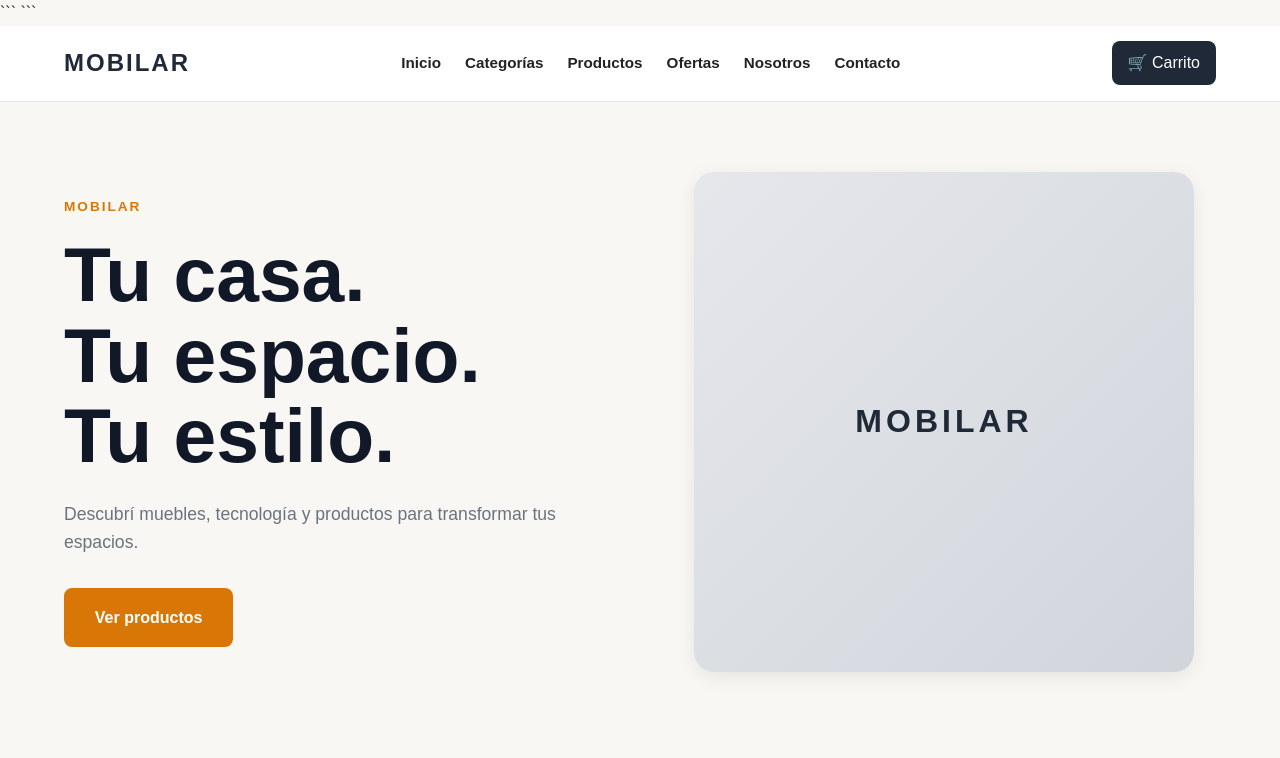
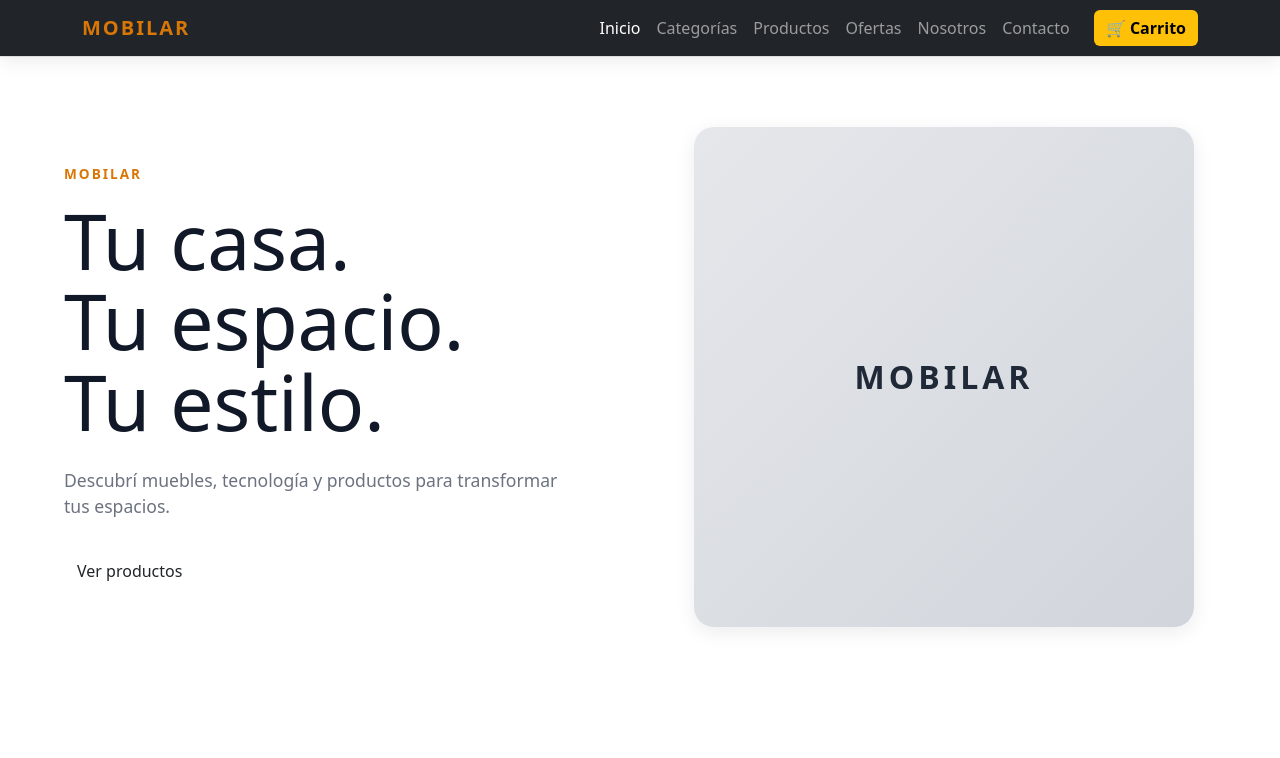
Before and after one commit to xaviervictory/Mobilar, a plain HTML site: page index.html in a window 1280 px wide. Shown: the top 758 px of the page. Drawn offline with nearby package versions, Linux system fonts and the light colour scheme.

Commit message:
Refactorizar navbar con Bootstrap

````diff
--- a/index.html
+++ b/index.html
@@ -5,7 +5,7 @@
     <meta charset="UTF-8">
     <meta name="viewport" content="width=device-width, initial-scale=1.0">
 
-```
+
 <meta name="description" content="Mobilar - Muebles, tecnología y productos para tu hogar y espacio de trabajo.">
 <meta name="keywords" content="muebles, escritorios, sillas, tecnología, computación, Mobilar">
 <meta name="author" content="Equipo Mobilar">
@@ -14,36 +14,154 @@
 
 <link rel="stylesheet" href="style.css">
 
+<link
+    href="https://cdn.jsdelivr.net/npm/bootstrap@5.3.3/dist/css/bootstrap.min.css"
+    rel="stylesheet"
+>
 
 </head>
 
 <body>
 
-```
+
 <!--  HEADER  -->
 
 <header class="header">
 
-    <nav class="navbar">
+    <!-- ==================== NAVBAR ==================== -->
 
-        <a href="#inicio" class="logo">
-            MOBILAR
-        </a>
+<nav class="navbar navbar-expand-lg bg-dark navbar-dark sticky-top">
 
-        <ul class="nav-links">
-            <li><a href="#inicio">Inicio</a></li>
-            <li><a href="#categorias">Categorías</a></li>
-            <li><a href="#productos">Productos</a></li>
-            <li><a href="#ofertas">Ofertas</a></li>
-            <li><a href="#nosotros">Nosotros</a></li>
-            <li><a href="#contacto">Contacto</a></li>
+
+<div class="container">
+
+    <!-- Logo -->
+
+    <a
+        class="navbar-brand fw-bold"
+        href="#inicio"
+    >
+        MOBILAR
+    </a>
+
+
+    <!-- Botón responsive -->
+
+    <button
+        class="navbar-toggler"
+        type="button"
+        data-bs-toggle="collapse"
+        data-bs-target="#navbarMobilar"
+        aria-controls="navbarMobilar"
+        aria-expanded="false"
+        aria-label="Abrir navegación"
+    >
+
+        <span class="navbar-toggler-icon"></span>
+
+    </button>
+
+
+    <!-- Menú -->
+
+    <div
+        class="collapse navbar-collapse"
+        id="navbarMobilar"
+    >
+
+        <ul class="navbar-nav ms-auto mb-2 mb-lg-0">
+
+            <li class="nav-item">
+
+                <a
+                    class="nav-link active"
+                    aria-current="page"
+                    href="#inicio"
+                >
+                    Inicio
+                </a>
+
+            </li>
+
+
+            <li class="nav-item">
+
+                <a
+                    class="nav-link"
+                    href="#categorias"
+                >
+                    Categorías
+                </a>
+
+            </li>
+
+
+            <li class="nav-item">
+
+                <a
+                    class="nav-link"
+                    href="#productos"
+                >
+                    Productos
+                </a>
+
+            </li>
+
+
+            <li class="nav-item">
+
+                <a
+                    class="nav-link"
+                    href="#ofertas"
+                >
+                    Ofertas
+                </a>
+
+            </li>
+
+
+            <li class="nav-item">
+
+                <a
+                    class="nav-link"
+                    href="#nosotros"
+                >
+                    Nosotros
+                </a>
+
+            </li>
+
+
+            <li class="nav-item">
+
+                <a
+                    class="nav-link"
+                    href="#contacto"
+                >
+                    Contacto
+                </a>
+
+            </li>
+
         </ul>
 
-        <a href="#carrito" class="cart">
+
+        <!-- Carrito -->
+
+        <a
+            href="#carrito"
+            class="btn btn-warning ms-lg-3"
+        >
             🛒 Carrito
         </a>
 
-    </nav>
+    </div>
+
+</div>
+
+
+</nav>
+
 
 </header>
 
@@ -823,6 +941,10 @@
 
 </footer>
 
+<script
+    src="https://cdn.jsdelivr.net/npm/bootstrap@5.3.3/dist/js/bootstrap.bundle.min.js">
+</script>
+
 
 </body>
 </html>
--- a/style.css
+++ b/style.css
@@ -1,3 +1,4 @@
+
 
 /*  VARIABLES  */
 
@@ -77,6 +78,7 @@ top: 0;
 z-index: 1000;
 }
 
+/*
 .navbar {
 width: 90%;
 max-width: 1200px;
@@ -91,6 +93,7 @@ gap: var(--spacing-md);
 
 
 }
+*/
 
 .logo {
 font-size: 1.5rem;
@@ -126,6 +129,7 @@ transition: var(--transition);
 .cart:hover {
 background-color: var(--color-secondary);
 }
+
 
 /*  HERO  */
 
@@ -884,12 +888,14 @@ RESPONSIVE DESIGN
         font-size: 3.5rem;
     }
 
+    /*
 .navbar {
     flex-wrap: wrap;
     padding: 1rem 0;
 }
+*/
 
-
+/*
 .nav-links {
     order: 3;
 
@@ -900,8 +906,9 @@ RESPONSIVE DESIGN
     flex-wrap: wrap;
 
     gap: 0.8rem;
+
 }
-
+*/
 
 .hero {
     flex-direction: column;
@@ -1010,10 +1017,11 @@ RESPONSIVE DESIGN
         flex-wrap: wrap;
     }
 
+    /*
 .navbar {
     width: 92%;
 }
-
+*/
 
 .nav-links {
     font-size: 0.8rem;
@@ -1149,3 +1157,48 @@ RESPONSIVE DESIGN
 .filter-box {
     min-width: 220px;
 }
+
+/* TP3 - PERSONALIZACIÓN BOOTSTRAP */
+
+.navbar {
+    box-shadow: var(--shadow);
+}
+
+
+.navbar-brand {
+    letter-spacing: 2px;
+
+    color: var(--color-secondary) !important;
+}
+
+
+.navbar-brand:hover {
+    color: #f59e0b !important;
+}
+
+
+.navbar .nav-link {
+    transition: var(--transition);
+}
+
+
+.navbar .nav-link:hover {
+    color: var(--color-secondary);
+}
+
+
+.navbar .btn-warning {
+    font-weight: 700;
+
+    border: none;
+
+    transition: var(--transition);
+}
+
+
+.navbar .btn-warning:hover {
+    transform: translateY(-2px);
+
+    box-shadow:
+        0 8px 20px rgba(0, 0, 0, 0.2);
+}
````
Also changed, not shown: 1 other file.
